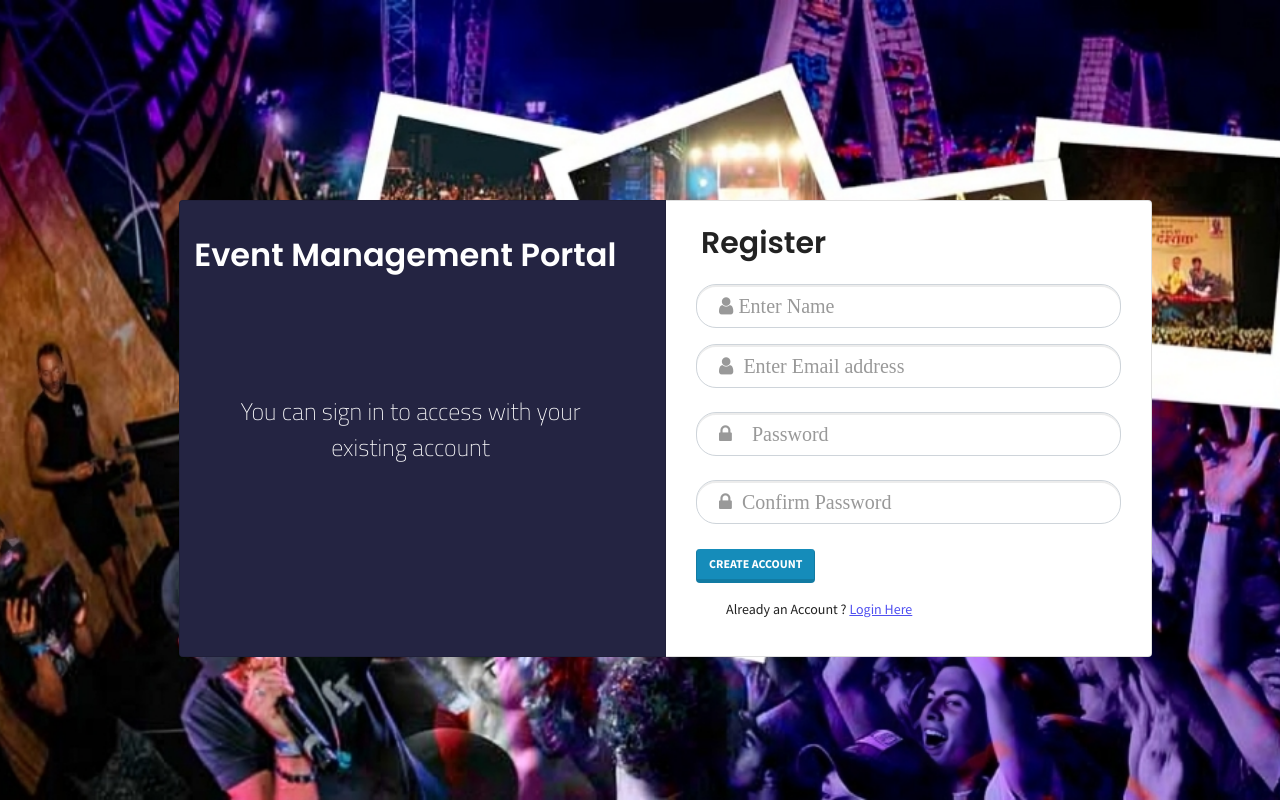
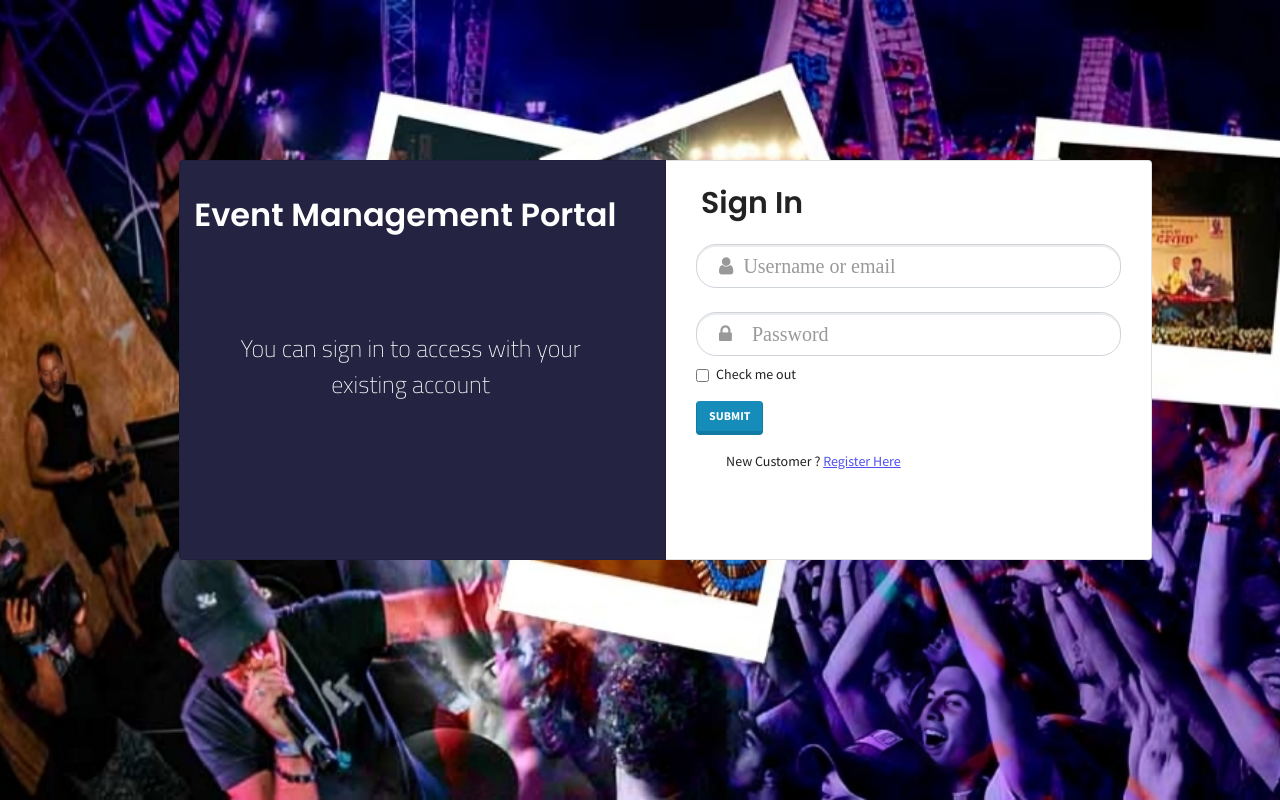
Before and after one commit to jjv1602/Nucleus-portal, a React (Create React App) app in the folder frontend/: page / in a window 1280 px wide. Built offline with nearby package versions, Linux system fonts and the light colour scheme; a web font is replaced by a local one.

Commit message:
Register and login functions added 24?08

```diff
--- a/frontend/src/components/ErrorMsg/ErrorMsg.js
+++ b/frontend/src/components/ErrorMsg/ErrorMsg.js
@@ -5,7 +5,7 @@ const ErrorMsg = () => {
   return (
     <div>
         <Alert key="danger" variant="danger">
-          This is a  alert with
+          ERROR
         </Alert>
     </div>
   )
--- a/frontend/src/components/LoginPg/Login.css
+++ b/frontend/src/components/LoginPg/Login.css
@@ -1,7 +1,6 @@
 @import url('https://fonts.googleapis.com/css2?family=Poppins:wght@600&display=swap');
 .Login_pg{
-    height:20vh;
-
+    height:40%;
 }
 
 #cardt{
--- a/frontend/src/components/Register/Register.js
+++ b/frontend/src/components/Register/Register.js
@@ -11,14 +11,18 @@ import axios from "axios"
 const Register = ({ title, children }) => {
     const [email, setEmail] = useState("");
     const [password, setPassword] = useState("");
+    const [confirmpassword, setConfirmPassword] = useState("");
+    const [errormsgpwd, setErrormsg] = useState(null);
     const [error, setError] = useState(false);
     const [loading, setLoading] = useState(false);
     const submitHandler = async (par) => {
 
         par.preventDefault()  //imp line for submit form
         // console.log(email,password);
-
-        // sending data to API
+        if (password != confirmpassword) {
+            setErrormsg("Passwords do not match");
+        }else{
+            setErrormsg(null);
             try {
                 const config = {
                     headers: {
@@ -28,7 +32,7 @@ const Register = ({ title, children }) => {
 
                 setLoading(true);
                 setError(false);
-            const { data } = await axios.post('/api/users/login', {
+                const { data } = await axios.post('/api/users', {
                     email,
                     password,
                 },
@@ -45,6 +49,11 @@ const Register = ({ title, children }) => {
                 setLoading(false);
             }
 
+
+        }
+        // sending data to API
+
+
     }
     return (
         <>
@@ -52,8 +61,9 @@ const Register = ({ title, children }) => {
                 <section id="cardt">Register  </section><br></br><br></br><br></br>
                 {/* <MainScreen title="LOGIN PAGE" > */}
                 <div>
-                    {/* {error && <ErrorMsg/>}
-          {loading && <Loading/>} */}
+                    {/* if error message present  */}
+                    {errormsgpwd && <ErrorMsg variant="danger">{errormsgpwd}</ErrorMsg>}
+                    {/* {loading && <Loading/>} */}
 
                     <Form onSubmit={submitHandler} style={{ paddingLeft: "10px", paddingRight: "10px" }}>
                         <Form.Group className="mb-3" controlId="formBasicEmail">
@@ -69,7 +79,7 @@ const Register = ({ title, children }) => {
                             />
                         </Form.Group>
                         <Form.Group className="mb-1" controlId="formBasicPassword" style={{ paddingTop: "20px" }}>
-                            <Form.Control type="password" placeholder="  &#xf023;  Confirm Password" onChange={(p) => setPassword(p.target.value)} style={{ fontFamily: "FontAwesome", fontSize: "20px", borderRadius: "20px" }}
+                            <Form.Control type="password" placeholder="  &#xf023;  Confirm Password" onChange={(p) => setConfirmPassword(p.target.value)} style={{ fontFamily: "FontAwesome", fontSize: "20px", borderRadius: "20px" }}
                             />
                         </Form.Group>
                         <br></br>
--- a/frontend/src/components/start_pg/StartPg.js
+++ b/frontend/src/components/start_pg/StartPg.js
@@ -14,7 +14,7 @@ const StartPg = () => {
 
         <section className='sec1'>
           <section className='sec1_img'>
-            <CardGroup style={{ position: "absolute", top: "25%", left: "14%", right: "10%", height: "50%" }}>
+            <CardGroup style={{ position: "absolute", top: "20%", left: "14%", right: "10%", height: "50%" }}>
               <Card  style={{backgroundColor:"#242442"}}>
                 <Card.Body>
 
@@ -30,8 +30,8 @@ const StartPg = () => {
 
               <Card>
                  <Card.Body>
-                    {/* <Login/> */}
-                    <Register/>
+                    <Login/>
+                    {/* <Register/> */}
                 </Card.Body>
               </Card>
             </CardGroup>
```
Also changed, not shown: frontend/src/components/Store/AuthContext.js (added). Lines whose indentation alone changed are shown as unchanged.
